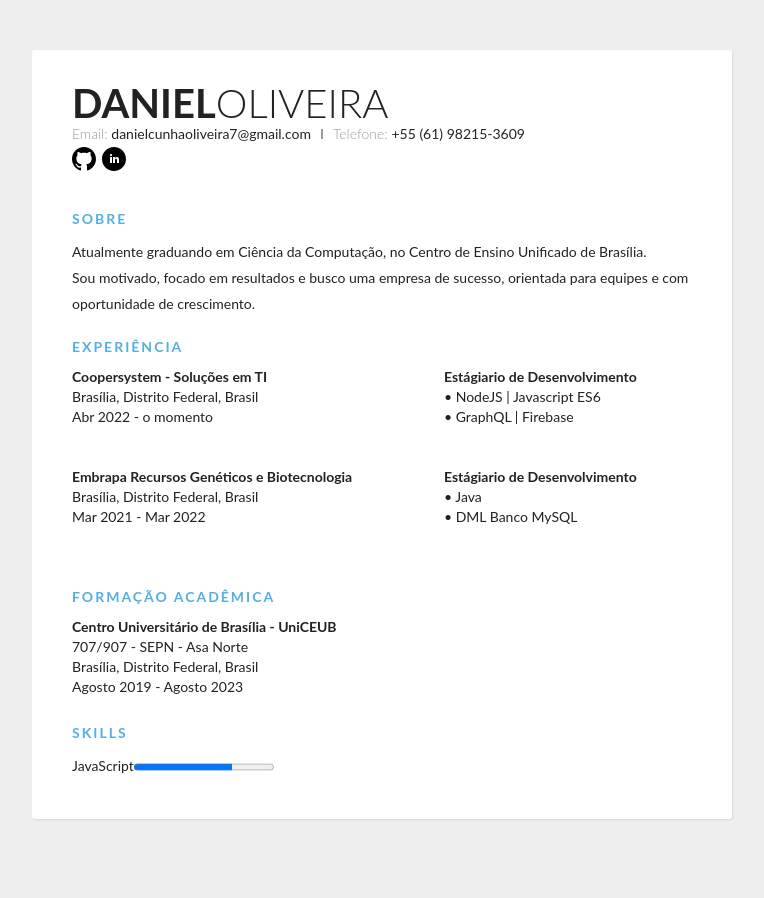
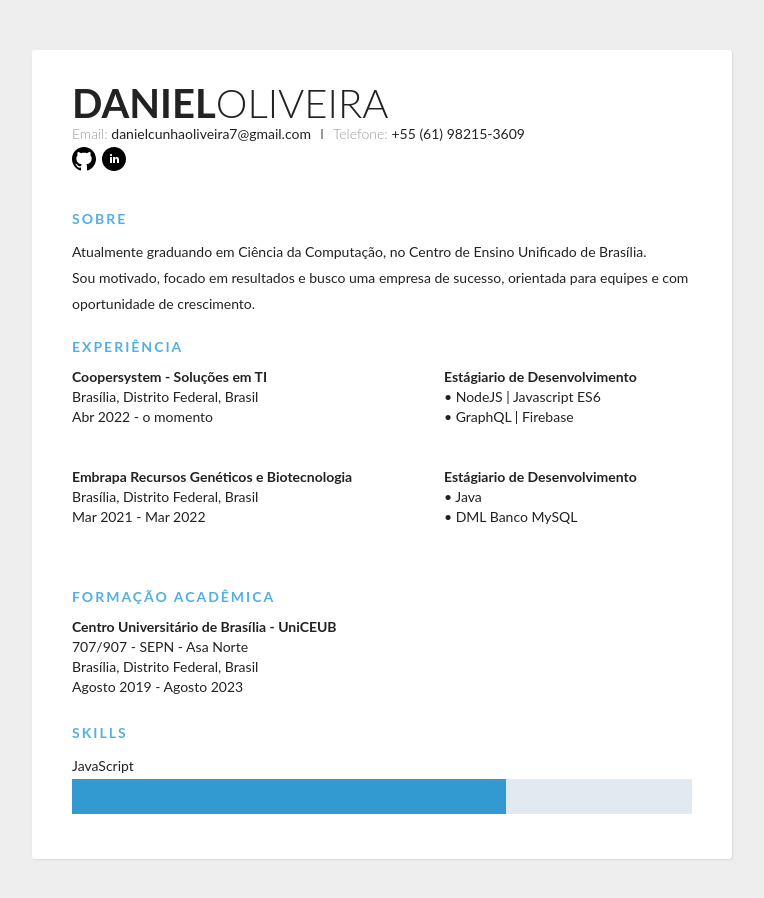
Before and after one commit to banksdaniel/my-simple-resume, a React (Create React App) app: page / in a window 1280 px wide. Shown: the top 898 px of the page, without its empty margins (258-1022 px from the left). Before the commit the page ends 869 px from the top, so only its background shows below. Built offline with nearby package versions, Linux system fonts and the light colour scheme.

Commit message:
💄 панель навыков стайлинга

```diff
--- a/src/App.css
+++ b/src/App.css
@@ -135,3 +135,32 @@ body {
 .linkedin{
   margin-right: 1%;
 }
+
+#skills span {
+  top: -30px;
+  left: 2%;
+  position: relative;
+  font-size: 1.4em;
+  font-weight: bolder;
+  font-family: monospace;
+  color: #fff;
+}
+
+progress {
+  background-color: #f3f3f3;
+  border: 0;
+  height: 2.5em;
+  width: 100%;
+}
+
+progress::-webkit-progress-bar {
+  background-color: #e0eaf0;
+}
+
+progress::-webkit-progress-value {
+  background-color: #329ad1;
+}
+
+progress::-moz-progress-bar {
+  background-color: #329ad1;
+}
```
